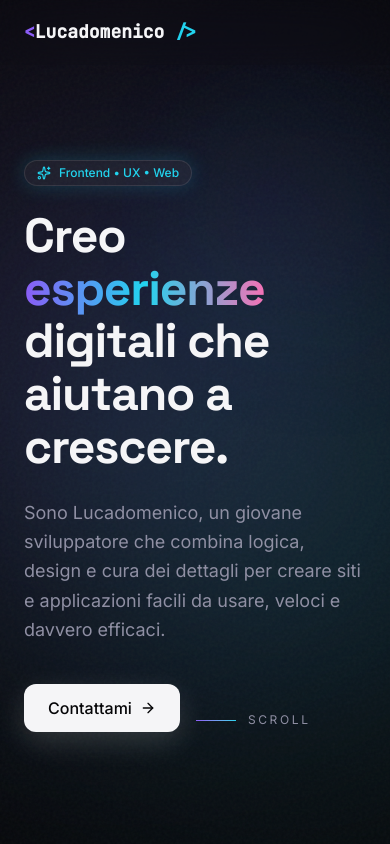
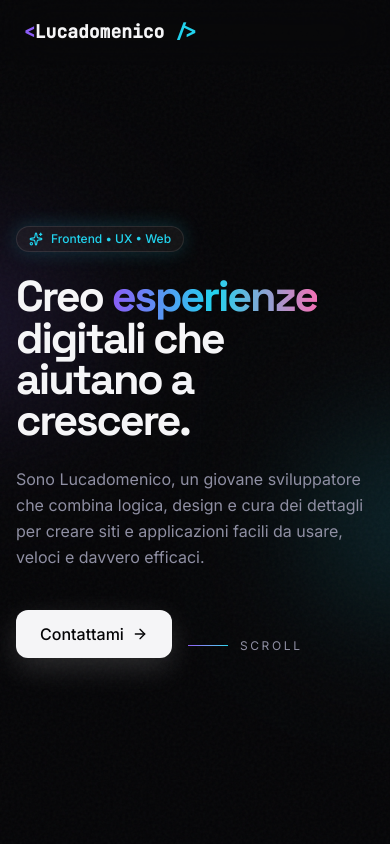
Before and after one commit to lucadomenico1/portfolio-react, a React (Vite) app: page / in a window 390 px wide. Shown: the top 844 px of the page. Built offline with nearby package versions, Linux system fonts and the light colour scheme.

Commit message:
Improve mobile hero experience

```diff
--- a/src/App.jsx
+++ b/src/App.jsx
@@ -195,6 +195,29 @@ export default function App() {
           animation: floatSlow 7s ease-in-out infinite;
         }
 
+        @media (max-width: 768px) {
+          .hero-shell {
+            padding-top: 6.5rem;
+            padding-bottom: 4rem;
+          }
+
+          .hero-title {
+            font-size: clamp(2.7rem, 11vw, 4.2rem);
+            line-height: 0.96;
+            letter-spacing: -0.05em;
+          }
+
+          .hero-orb {
+            filter: blur(80px) !important;
+            opacity: 0.18 !important;
+            transform: scale(0.8) !important;
+          }
+
+          .float-slow {
+            animation-duration: 12s;
+          }
+        }
+
       `}</style>
 
       <AnimatePresence>
@@ -295,25 +318,25 @@ function Hero() {
   const { x, y } = useMousePosition();
 
   return (
-    <section className="relative min-h-screen pt-32 pb-20 px-6 flex items-center overflow-hidden">
+    <section className="relative min-h-screen pt-24 sm:pt-32 pb-12 sm:pb-20 px-4 sm:px-6 flex items-center overflow-hidden hero-shell">
       <div className="absolute inset-0 bg-grid opacity-30" />
       <motion.div
-        className="absolute top-1/4 -left-32 w-96 h-96 bg-[#8b5cf6] rounded-full mix-blend-screen filter blur-[150px] opacity-30"
+        className="hero-orb absolute top-1/4 -left-32 w-56 h-56 sm:w-96 sm:h-96 bg-[#8b5cf6] rounded-full mix-blend-screen filter blur-[120px] sm:blur-[150px] opacity-20 sm:opacity-30"
         animate={{ x: [0, 50, 0], y: [0, -50, 0] }}
         transition={{ duration: 10, repeat: Infinity, ease: "linear" }}
       />
       <motion.div
-        className="absolute bottom-1/4 -right-32 w-96 h-96 bg-[#22d3ee] rounded-full mix-blend-screen filter blur-[150px] opacity-30"
+        className="hero-orb absolute bottom-1/4 -right-32 w-56 h-56 sm:w-96 sm:h-96 bg-[#22d3ee] rounded-full mix-blend-screen filter blur-[120px] sm:blur-[150px] opacity-20 sm:opacity-30"
         animate={{ x: [0, -50, 0], y: [0, 50, 0] }}
         transition={{ duration: 12, repeat: Infinity, ease: "linear" }}
       />
       <motion.div
-        className="absolute left-1/2 top-20 h-64 w-64 rounded-full border border-[#8b5cf6]/30 bg-[#8b5cf6]/5 blur-3xl"
+        className="hero-orb absolute left-1/2 top-20 h-40 w-40 sm:h-64 sm:w-64 rounded-full border border-[#8b5cf6]/30 bg-[#8b5cf6]/5 blur-3xl"
         animate={{ scale: [1, 1.2, 1], opacity: [0.4, 0.8, 0.4] }}
         transition={{ duration: 8, repeat: Infinity, ease: "easeInOut" }}
       />
       <motion.div
-        className="absolute right-[12%] top-[18%] h-32 w-32 rounded-full border border-[#22d3ee]/30 bg-[#22d3ee]/5 blur-3xl"
+        className="hero-orb absolute right-[12%] top-[18%] h-20 w-20 sm:h-32 sm:w-32 rounded-full border border-[#22d3ee]/30 bg-[#22d3ee]/5 blur-3xl"
         animate={{ scale: [1.1, 1.3, 1.1], opacity: [0.5, 0.8, 0.5] }}
         transition={{ duration: 10, repeat: Infinity, ease: "easeInOut" }}
       />
@@ -333,7 +356,7 @@ function Hero() {
             <span className="inline-flex items-center gap-2 px-3 py-1 rounded-full bg-white/5 border border-white/10 text-xs font-medium text-[#22d3ee] mb-6 shadow-[0_0_20px_rgba(34,211,238,0.2)]">
               <Sparkles size={14} /> Frontend • UX • Web
             </span>
-            <h1 className="font-display text-5xl sm:text-6xl lg:text-7xl font-bold leading-[1.1] tracking-tight">
+            <h1 className="hero-title font-display text-5xl sm:text-6xl lg:text-7xl font-bold leading-[1.1] tracking-tight">
               Creo <span className="text-gradient">esperienze</span><br />
               digitali che<br />
               aiutano a crescere.
@@ -344,7 +367,7 @@ function Hero() {
             initial={{ opacity: 0, y: 20 }}
             animate={{ opacity: 1, y: 0 }}
             transition={{ duration: 0.8, delay: 0.3 }}
-            className="mt-6 text-lg text-[#8f8fa3] max-w-lg leading-relaxed"
+            className="mt-6 text-base sm:text-lg text-[#8f8fa3] max-w-lg leading-relaxed"
           >
             Sono Lucadomenico, un giovane sviluppatore che combina logica, design e cura dei dettagli per creare siti e applicazioni facili da usare, veloci e davvero efficaci.
           </motion.p>
```
